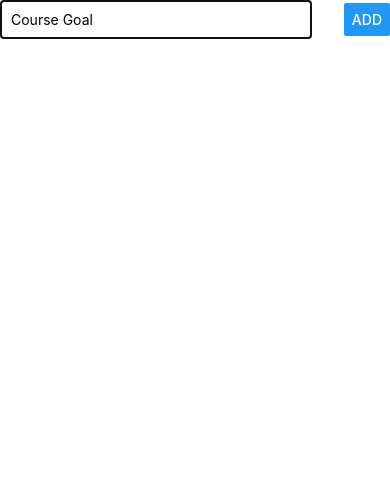
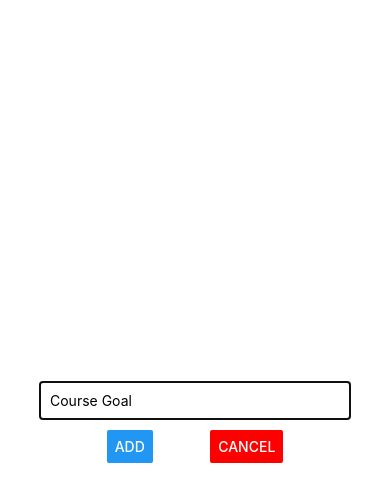
Before and after one commit to Trung28899/ReactNative-Basic-And-Debug, a React Native app: screen / in a window 390 px wide. Both pictures are taken after a click on the button "ADD NEW GOAL". Shown: the top 502 px of the page. Built offline with nearby package versions, Linux system fonts and the light colour scheme.

Commit message:
10th Commit

```diff
--- a/App.js
+++ b/App.js
@@ -1,4 +1,4 @@
-import React, { useState } from "react";
+import React, { useState, useEffect } from "react";
 import { StyleSheet, View, FlatList, Button } from "react-native";
 import GoalItem from "./components/GoalItem";
 import GoalInput from "./components/GoalInput";
@@ -19,12 +19,18 @@ export default function App() {
       ...currentGoals,
       { id: Math.random().toString(), value: enteredGoal },
     ]);
+    setIsAddMode(false);
   };
 
   const removeGoalHandler = (goalId) => {
     setCourseGoals((currentGoals) => {
       return currentGoals.filter((goal) => goal.id !== goalId);
     });
+  };
+
+  const cancelGoalAdditionHandler = () => {
+    setIsAddMode(false);
+    setEnteredGoal("");
   };
 
   return (
@@ -35,6 +41,8 @@ export default function App() {
         onAdd={addGoalHandler}
         enteredGoal={enteredGoal}
         visible={isAddMode}
+        setEnteredGoal={setEnteredGoal}
+        onCancel={cancelGoalAdditionHandler}
       />
       <FlatList
         keyExtractor={(item, index) => item.id}
--- a/components/GoalInput.js
+++ b/components/GoalInput.js
@@ -1,7 +1,19 @@
 import React from "react";
 import { View, TextInput, StyleSheet, Button, Modal } from "react-native";
 
-const GoalInput = ({ onChange, onAdd, enteredGoal, visible }) => {
+const GoalInput = ({
+  onChange,
+  onAdd,
+  enteredGoal,
+  visible,
+  setEnteredGoal,
+  onCancel,
+}) => {
+  const addGoalHandler = () => {
+    onAdd(enteredGoal);
+    setEnteredGoal("");
+  };
+
   return (
     <Modal visible={visible} animationType="fade">
       <View style={styles.inputContainer}>
@@ -11,7 +23,10 @@ const GoalInput = ({ onChange, onAdd, enteredGoal, visible }) => {
           onChangeText={onChange}
           value={enteredGoal}
         />
-        <Button title="ADD" onPress={onAdd} />
+        <View style={styles.buttonStyles}>
+          <Button title="CANCEL" color="red" onPress={onCancel} />
+          <Button title="ADD" onPress={addGoalHandler} />
+        </View>
       </View>
     </Modal>
   );
@@ -19,8 +34,8 @@ const GoalInput = ({ onChange, onAdd, enteredGoal, visible }) => {
 
 const styles = StyleSheet.create({
   inputContainer: {
-    flexDirection: "row",
-    justifyContent: "space-between",
+    flex: 1,
+    justifyContent: "center",
     alignItems: "center",
   },
   input: {
@@ -28,6 +43,12 @@ const styles = StyleSheet.create({
     borderColor: "black",
     borderWidth: 1,
     padding: 10,
+    marginBottom: 10,
+  },
+  buttonStyles: {
+    flexDirection: "row-reverse",
+    justifyContent: "space-around",
+    width: "60%",
   },
 });
 
```
Also changed, not shown: 1 other file (tests, documents, lock files or other folders).
